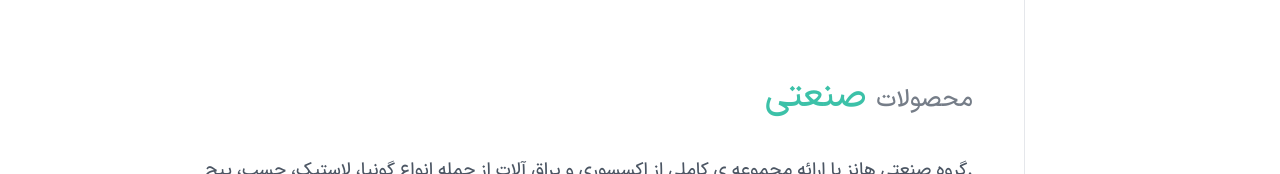
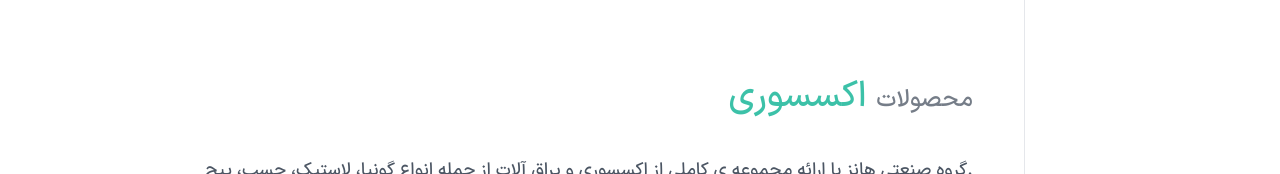
Before and after one commit to zahra-hsb/hanz-, a Next.js app: page /products/accessory in a window 1280 px wide. Shown: the part 443-617 px from the top of the page. Built offline with nearby package versions, Linux system fonts and the light colour scheme.

Commit message:
edit Accessory page

```diff
--- a/src/pages/products/accessory/index.js
+++ b/src/pages/products/accessory/index.js
@@ -14,7 +14,7 @@ export default function Accessory() {
             <div>
               <h4 className="text-2xl opacity-[76%]">
                 محصولات
-                <span className="text-4xl text-green opacity-1"> صنعتی</span>
+                <span className="text-4xl text-green opacity-1"> اکسسوری</span>
               </h4>
             </div>
           </div>
```
